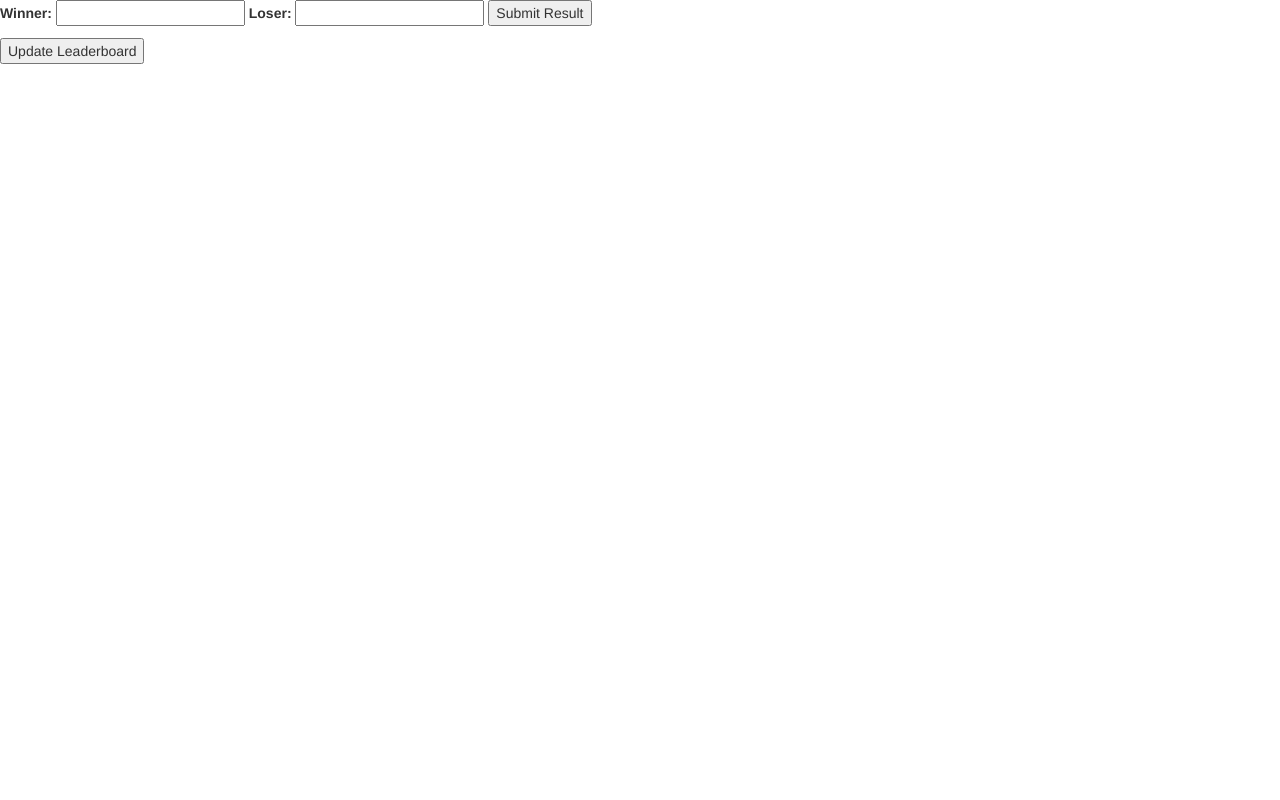
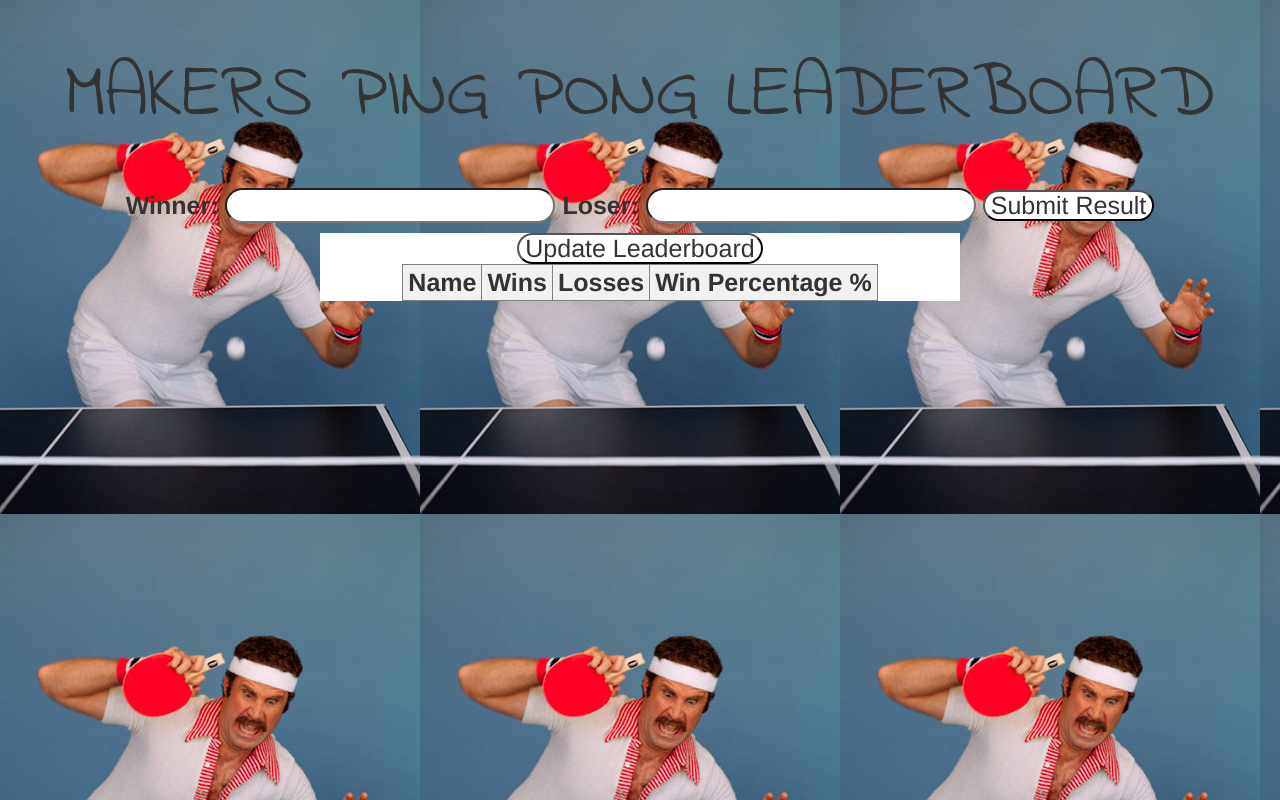
Before and after one commit to HannSO/makerthon-ping-pong-angular, a website: page index.html in a window 1280 px wide. Drawn offline with nearby package versions, Linux system fonts and the light colour scheme; some packages are replaced by stand-ins of ours.

Commit message:
Begun css

```diff
--- /dev/null
+++ b/css/styles.css
@@ -0,0 +1,83 @@
+@import url(https://fonts.googleapis.com/css?family=Indie+Flower);
+
+body {
+  background-image:  url('pingpong.png');
+  /*background-size: 100%;*/
+  font-family: 'Helvetica Neue', Helvetica, Arial, sans-serif;
+  font-size:250%;
+  line-height: 1;
+  /*color: #616161;*/
+  padding: 35px 0;
+  align-items: center;
+  font-color: black;
+}
+
+input, textarea {
+  -webkit-font-smoothing: antialiased;
+  -webkit-text-size-adjust: 100%;
+  -ms-text-size-adjust: 100%;
+  -webkit-box-sizing: border-box;
+  -moz-box-sizing: border-box;
+  box-sizing: border-box;
+  outline: none;
+}
+
+h1 {
+  font-family: 'Indie Flower';
+  font-size: 300%;
+  margin-bottom:50px;
+  text-align: center;
+  width: 100%;
+}
+
+.player-entries {
+  text-align: center;
+  -webkit-border-radius: 5px;
+  -moz-border-radius: 5px;
+  border-radius: 5px;
+}
+.submit {
+  -webkit-border-radius: 25px;
+  -moz-border-radius: 25px;
+  border-radius: 25px;
+  text-align: center;
+  background-color: white;
+}
+
+.players-load > .submit {
+  margin:auto;
+  display:block;
+}
+#winner, #loser {
+  -webkit-border-radius: 25px;
+  -moz-border-radius: 25px;
+  border-radius: 25px;
+  text-align: center;
+}
+
+.leadboard {
+  margin:auto;
+  display:block;
+  background-color: white;
+  width: 50%;
+}
+
+ul > li > p {
+  font-size: 26px;
+}
+.leaderboard-table{
+  margin-left: auto;
+  margin-right: auto;
+}
+table, th , td {
+  border: 1px solid grey;
+  border-collapse: collapse;
+  padding: 5px;
+  text-align: center;
+}
+table tr:nth-child(odd) {
+  background-color: #f1f1f1;
+}
+table tr:nth-child(even) {
+  background-color: #ffffff;
+}
--- a/index.html
+++ b/index.html
@@ -4,6 +4,7 @@
     <meta charset ="utf-8">
     <title>Makers' Leaderboard</title>
     <link rel="stylesheet" href="bower_components/bootstrap/dist/css/bootstrap.css">
+    <link rel="stylesheet" href="css/styles.css">
     <script src="bower_components/jquery/dist/jquery.js"></script>
     <script src="bower_components/angular/angular.js"></script>
     <script src="bower_components/angular-resource/angular-resource.js"></script>
@@ -14,6 +15,7 @@
   </head>
 
   <body>
+    <h1> MAKERS PING PONG LEADERBOARD </h1>
     <section ng-controller="SubmitResultsController as resultsCtrl">
       <form class="player-entries">
         <label for="winner">Winner:</label>
@@ -29,16 +31,44 @@
     </section>
 
     <section class="Leaderboard" ng-controller="LeaderboardController as leadCtrl">
+      <div class="leadboard">
+
         <form class="players-load">
           <button class="submit" ng-click="leadCtrl.retrievePlayers()">Update Leaderboard</button>
         </form>
-      <ul class ="list-players">
+        <!-- <ul class ="list-players">
           <li class="player" ng-repeat = "player in leadCtrl.players">
-          <p>
+            <p class="player-details">
               {{player.name}} {{player.wins}} {{player.losses}} {{player.win_percentage}}%
             </p>
           </li>
-      </ul>
+        </ul> -->
+
+
+        <table class="leaderboard-table">
+          <tr>
+            <th>
+              Name
+            </th>
+            <th>
+              Wins
+            </th>
+            <th>
+              Losses
+            </th>
+            <th>
+              Win Percentage %
+            </th>
+          </tr>
+          <tr ng-repeat="player in leadCtrl.players">
+            <td>{{ player.name }}</td>
+
+            <td>{{ player.wins }}</td>
+            <td>{{ player.losses }}</td>
+            <td>{{ player.win_percentage }}</td>
+          </tr>
+        </table>
+      </div>
     </section>
   </body>
 
```
Also changed, not shown: test/unit/leaderboardController.spec.js (+2 -2 lines), test/unit/submitResultsController.spec.js (+11 -7 lines), css/grey.png (added), css/pingpong.png (added), 2 other files. Lines whose indentation alone changed are shown as unchanged.
